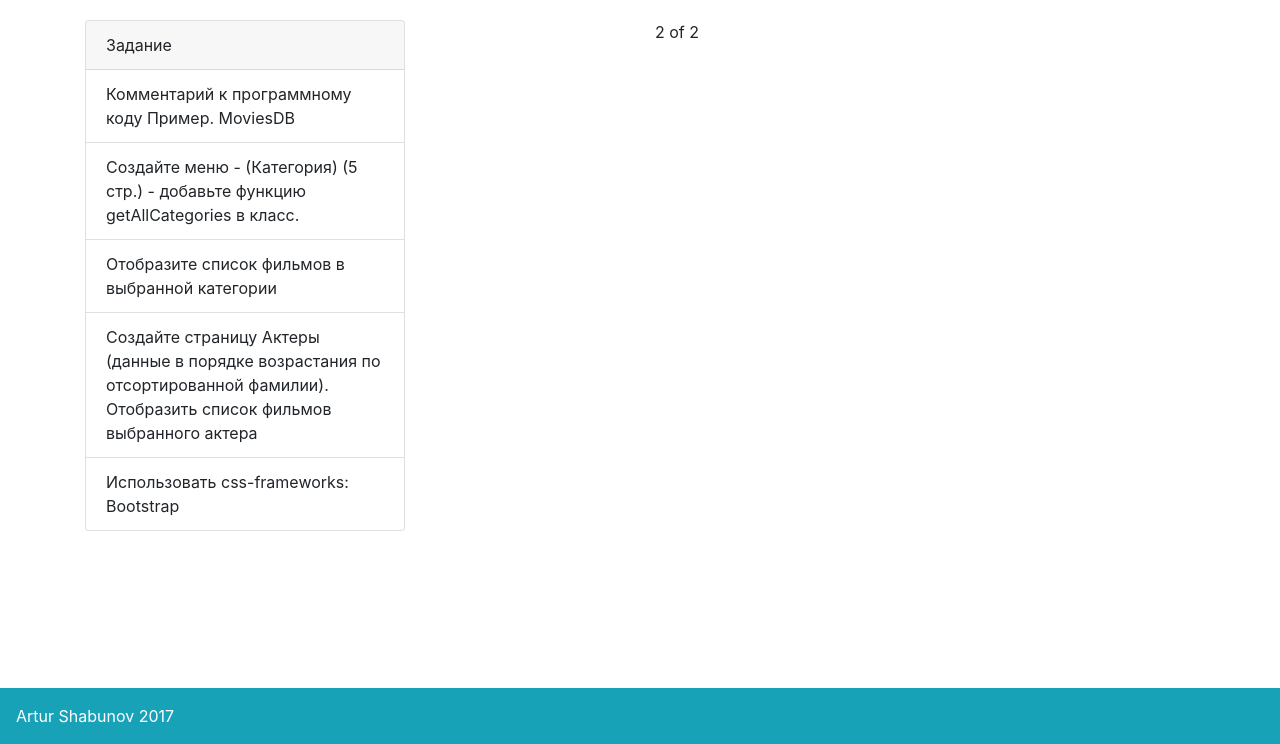
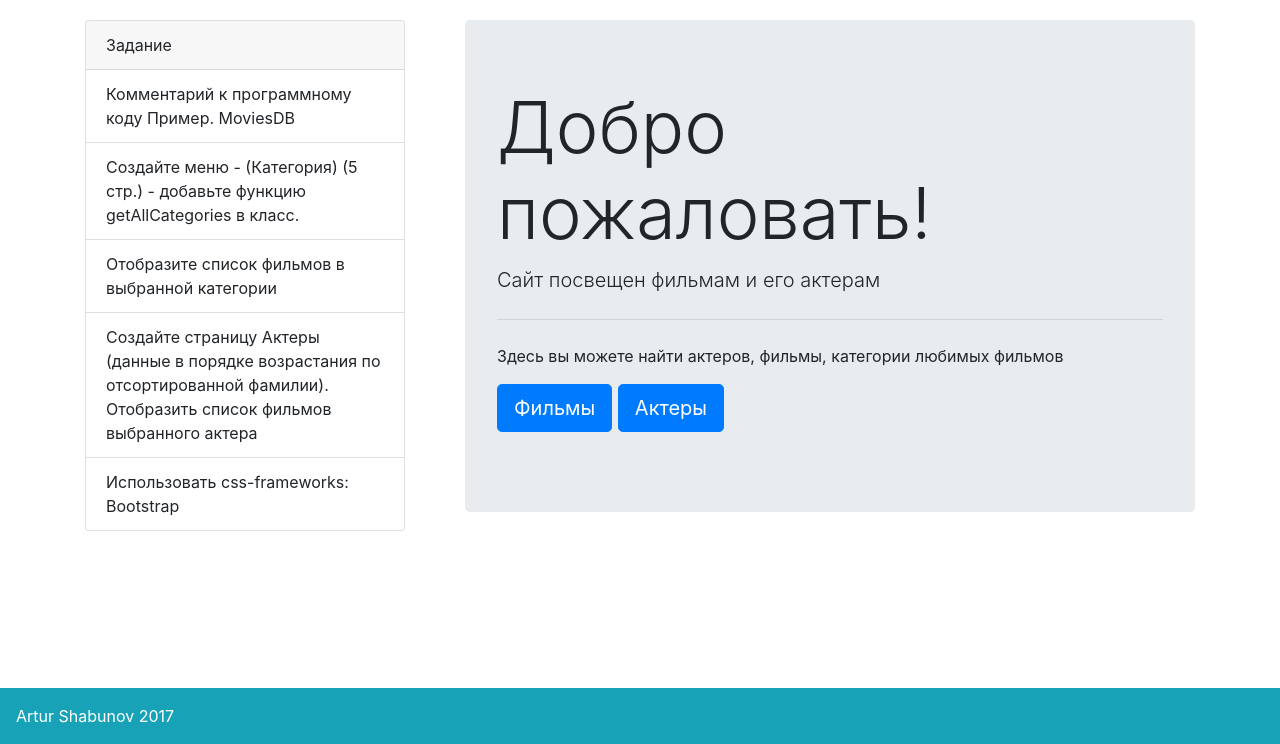
Before and after one commit to mrartixd/Shabunov_UlesannePHPDB, a PHP site: page / in a window 1280 px wide. Shown: the part 56-800 px from the top of the page. Run offline with PHP 8.4, Linux system fonts and the light colour scheme; data comes from the database, SQL or seed files in the repository; some libraries are stand-ins or nearby versions.

Commit message:
update index

```diff
--- a/index.php
+++ b/index.php
@@ -55,7 +55,7 @@ require_once "autoloader.php";//подкгружаем php файл в кото
 
 <div class="container" style="padding-top:20px;">
   <div class="row">
-    <div class="col">
+    <div class="col-4">
 	<div class="card" style="width: 20rem;">
   <div class="card-header">
     Задание
@@ -69,8 +69,17 @@ require_once "autoloader.php";//подкгружаем php файл в кото
   </ul>
 </div>
     </div>
-    <div class="col">
-      2 of 2
+    <div class="col-8">
+	<div class="jumbotron">
+  <h1 class="display-3">Добро пожаловать!</h1>
+  <p class="lead">Сайт посвещен фильмам и его актерам</p>
+  <hr class="my-4">
+  <p>Здесь вы можете найти актеров, фильмы, категории любимых фильмов</p>
+  <p class="lead">
+    <a class="btn btn-primary btn-lg" href="#" role="button">Фильмы</a>
+	<a class="btn btn-primary btn-lg" href="#" role="button">Актеры</a>
+  </p>
+</div>
     </div>
   </div>
     </body>
```
